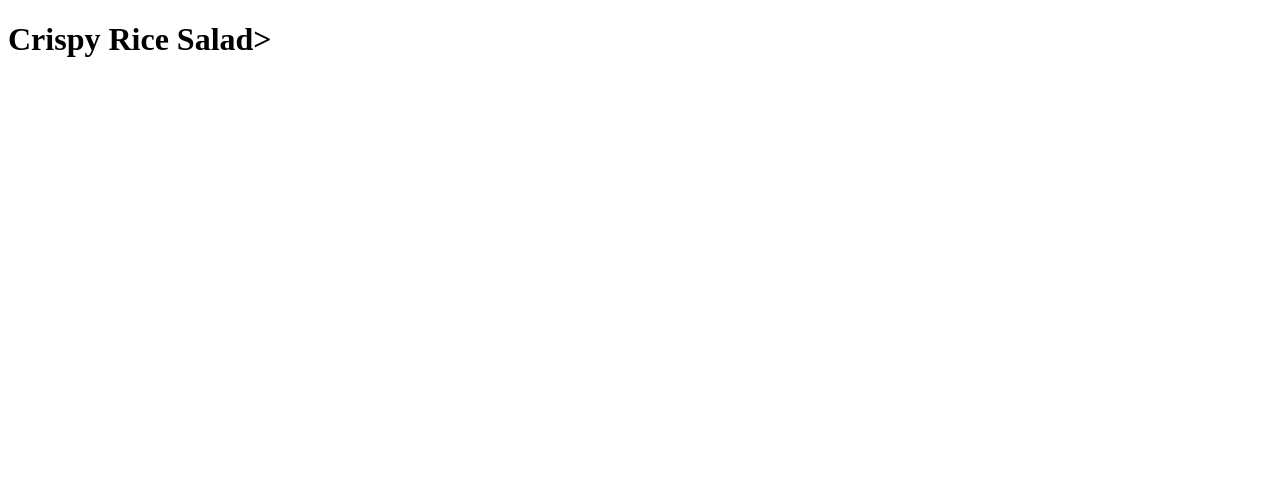
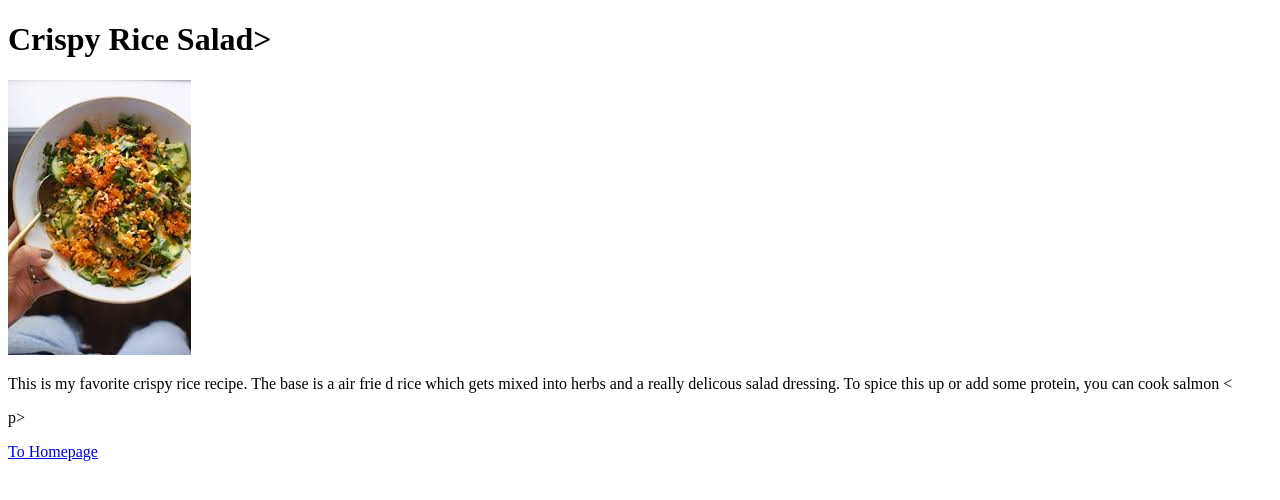
Before and after one commit to cdroids/odin-recipes, a plain HTML site: page recipes/crispy-rice-salad.html in a window 1280 px wide. Drawn offline with Linux system fonts and the light colour scheme.

Commit message:
Added image to crispy rice made salmon file
To organize and show my ideas

```diff
--- a/recipes/crispy-rice-salad.html
+++ b/recipes/crispy-rice-salad.html
@@ -7,5 +7,9 @@
 </head>
 <body>
     <h1>Crispy Rice Salad></h1>
+    <p> <img src="../Images/Crispy Rice Salad.jpeg" alt="A crispy rice salad inside of a white bowl."</p>
+    <p>This is my favorite crispy rice recipe. The base is a air frie d rice which gets mixed into herbs and a really delicous salad dressing. To spice this up or add some protein, you can cook salmon <</p>
+   p>
+    <p><a href="../index.html">To Homepage</a></p>
 </body>
 </html>
```
Also changed, not shown: index.html (+1 -1 lines), Images/Crispy Rice Salad.jpeg (added), salmon.html (added).
